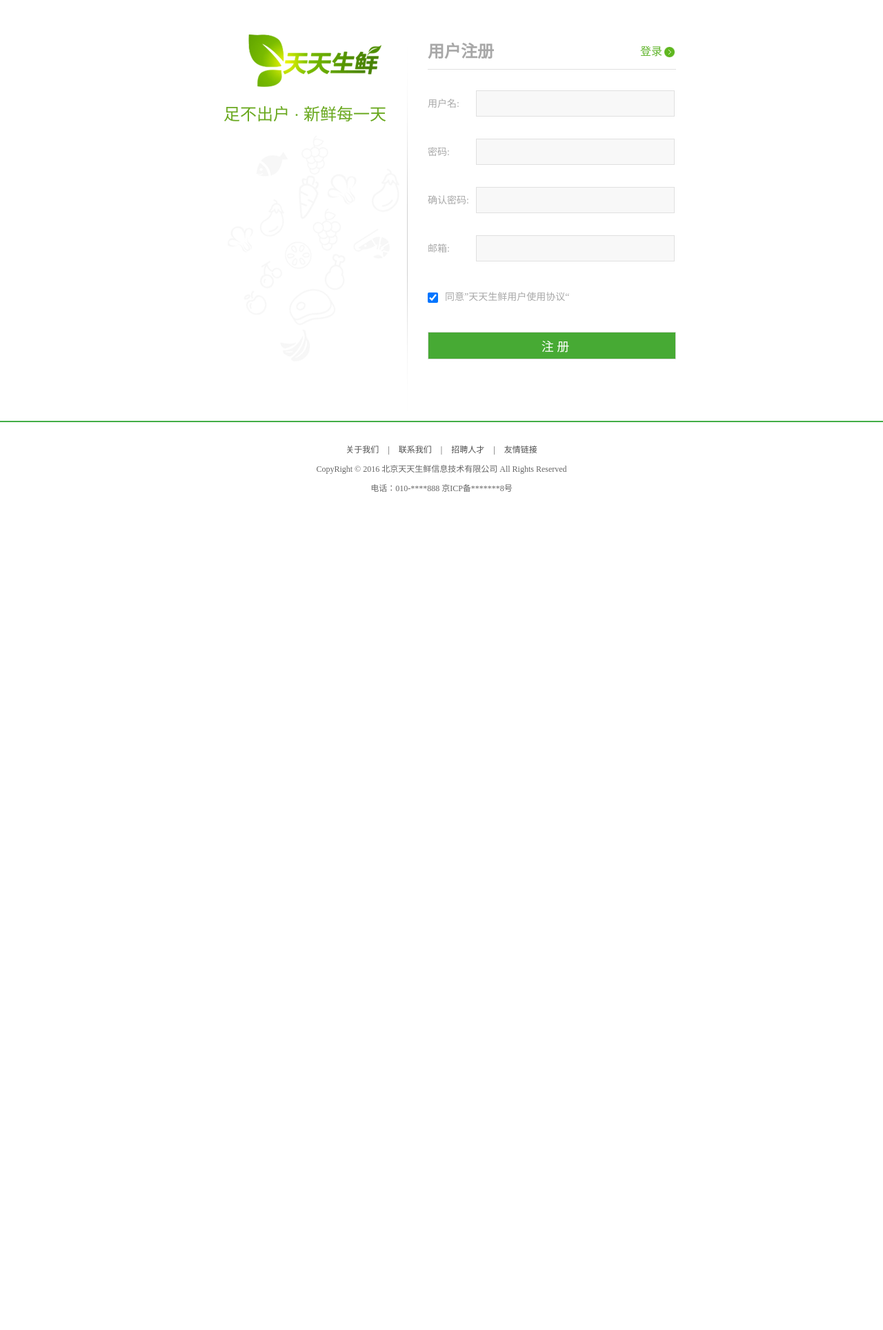
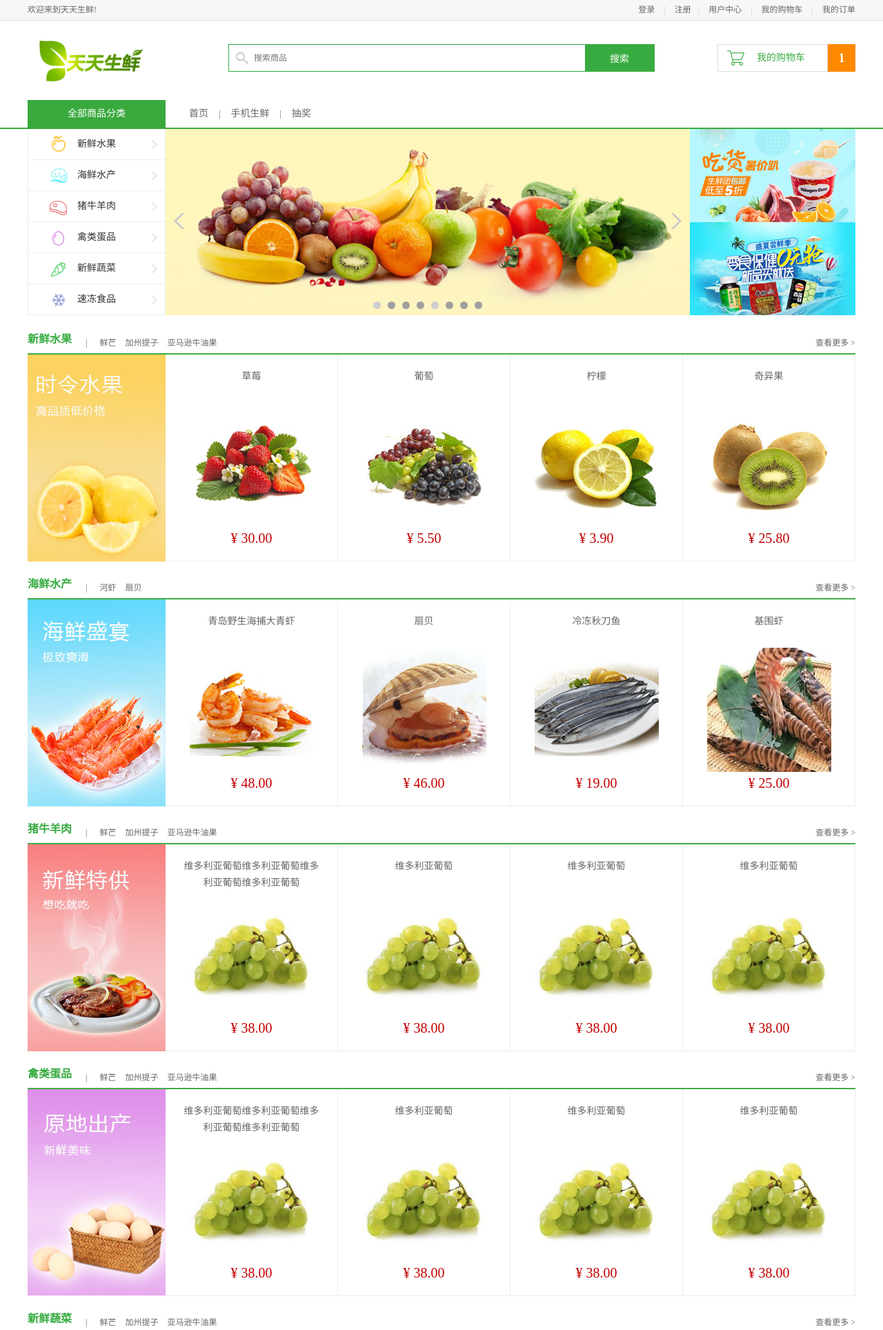
Before and after one commit to fivcan/ttsx_online, a Django app: page / in a window 1280 px wide. Shown: the top 1928 px of the page at 69% size. Before the commit the page ends 713 px from the top, so only its background shows below. Run offline with Django 3.2, Linux system fonts and the light colour scheme.

Commit message:
修改玩首页

```diff
--- /dev/null
+++ b/ttsx/templates/index.html
@@ -0,0 +1,352 @@
+<!DOCTYPE html PUBLIC "-//W3C//DTD XHTML 1.0 Transitional//EN" "http://www.w3.org/TR/xhtml1/DTD/xhtml1-transitional.dtd">
+<html xmlns="http://www.w3.org/1999/xhtml" xml:lang="en">
+<head>
+	<meta http-equiv="Content-Type" content="text/html;charset=UTF-8">
+	<title>天天生鲜-首页</title>
+	<link rel="stylesheet" type="text/css" href="/static/css/reset.css">
+	<link rel="stylesheet" type="text/css" href="/static/css/main.css">
+	<script type="text/javascript" src="/static/js/jquery-1.12.4.min.js"></script>
+	<script type="text/javascript" src="/static/js/jquery-ui.min.js"></script>
+	<script type="text/javascript" src="/static/js/slide.js"></script>
+</head>
+<body>
+	<div class="header_con">
+		<div class="header">
+			<div class="welcome fl">欢迎来到天天生鲜!</div>
+			<div class="fr">
+				<div class="login_info fl">
+					欢迎您：<em>张 山</em>
+				</div>
+				<div class="login_btn fl">
+					<a href="login.html">登录</a>
+					<span>|</span>
+					<a href="register.html">注册</a>
+				</div>
+				<div class="user_link fl">
+					<span>|</span>
+					<a href="user_center_info.html">用户中心</a>
+					<span>|</span>
+					<a href="cart.html">我的购物车</a>
+					<span>|</span>
+					<a href="user_center_order.html">我的订单</a>
+				</div>
+			</div>
+		</div>
+	</div>
+
+	<div class="search_bar clearfix">
+		<a href="index.html" class="logo fl"><img src="/static/images/logo.png"></a>
+		<div class="search_con fl">
+			<input type="text" class="input_text fl" name="" placeholder="搜索商品">
+			<input type="button" class="input_btn fr" name="" value="搜索">
+		</div>
+		<div class="guest_cart fr">
+			<a href="#" class="cart_name fl">我的购物车</a>
+			<div class="goods_count fl" id="show_count">1</div>
+		</div>
+	</div>
+
+	<div class="navbar_con">
+		<div class="navbar">
+			<h1 class="fl">全部商品分类</h1>
+			<ul class="navlist fl">
+				<li><a href="">首页</a></li>
+				<li class="interval">|</li>
+				<li><a href="">手机生鲜</a></li>
+				<li class="interval">|</li>
+				<li><a href="">抽奖</a></li>
+			</ul>
+		</div>
+	</div>
+
+	<div class="center_con clearfix">
+		<ul class="subnav fl">
+			<li><a href="#model01" class="fruit">新鲜水果</a></li>
+			<li><a href="#model02" class="seafood">海鲜水产</a></li>
+			<li><a href="#model03" class="meet">猪牛羊肉</a></li>
+			<li><a href="#model04" class="egg">禽类蛋品</a></li>
+			<li><a href="#model05" class="vegetables">新鲜蔬菜</a></li>
+			<li><a href="#model06" class="ice">速冻食品</a></li>
+		</ul>
+		<div class="slide fl">
+			<ul class="slide_pics">
+				<li><img src="/static/images/slide.jpg" alt="幻灯片"></li>
+				<li><img src="/static/images/slide02.jpg" alt="幻灯片"></li>
+				<li><img src="/static/images/slide03.jpg" alt="幻灯片"></li>
+				<li><img src="/static/images/slide04.jpg" alt="幻灯片"></li>
+			</ul>
+			<div class="prev"></div>
+			<div class="next"></div>
+			<ul class="points"></ul>
+		</div>
+		<div class="adv fl">
+			<a href="#"><img src="/static/images/adv01.jpg"></a>
+			<a href="#"><img src="/static/images/adv02.jpg"></a>
+		</div>
+	</div>
+
+	<div class="list_model">
+		<div class="list_title clearfix">
+			<h3 class="fl" id="model01">新鲜水果</h3>
+			<div class="subtitle fl">
+				<span>|</span>
+				<a href="#">鲜芒</a>
+				<a href="#">加州提子</a>
+				<a href="#">亚马逊牛油果</a>
+			</div>
+			<a href="#" class="goods_more fr" id="fruit_more">查看更多 ></a>
+		</div>
+
+		<div class="goods_con clearfix">
+			<div class="goods_banner fl"><img src="/static/images/banner01.jpg"></div>
+			<ul class="goods_list fl">
+				<li>
+					<h4><a href="#">草莓</a></h4>
+					<a href="#"><img src="/static/images/goods/goods003.jpg"></a>
+					<div class="prize">¥ 30.00</div>
+				</li>
+				<li>
+					<h4><a href="#">葡萄</a></h4>
+					<a href="#"><img src="/static/images/goods/goods002.jpg"></a>
+					<div class="prize">¥ 5.50</div>
+				</li>
+				<li>
+					<h4><a href="#">柠檬</a></h4>
+					<a href="#"><img src="/static/images/goods/goods001.jpg"></a>
+					<div class="prize">¥ 3.90</div>
+				</li>
+				<li>
+					<h4><a href="#">奇异果</a></h4>
+					<a href="#"><img src="/static/images/goods/goods012.jpg"></a>
+					<div class="prize">¥ 25.80</div>
+				</li>
+			</ul>
+		</div>
+	</div>
+
+	<div class="list_model">
+		<div class="list_title clearfix">
+			<h3 class="fl" id="model02">海鲜水产</h3>
+			<div class="subtitle fl">
+				<span>|</span>
+				<a href="#">河虾</a>
+				<a href="#">扇贝</a>
+			</div>
+			<a href="#" class="goods_more fr">查看更多 ></a>
+		</div>
+
+		<div class="goods_con clearfix">
+			<div class="goods_banner fl"><img src="/static/images/banner02.jpg"></div>
+			<ul class="goods_list fl">
+				<li>
+					<h4><a href="#">青岛野生海捕大青虾</a></h4>
+					<a href="#"><img src="/static/images/goods/goods018.jpg"></a>
+					<div class="prize">¥ 48.00</div>
+				</li>
+				<li>
+					<h4><a href="#">扇贝</a></h4>
+					<a href="#"><img src="/static/images/goods/goods019.jpg"></a>
+					<div class="prize">¥ 46.00</div>
+				</li>
+				<li>
+					<h4><a href="#">冷冻秋刀鱼</a></h4>
+					<a href="#"><img src="/static/images/goods/goods020.jpg"></a>
+					<div class="prize">¥ 19.00</div>
+				</li>
+				<li>
+					<h4><a href="#">基围虾</a></h4>
+					<a href="#"><img src="/static/images/goods/goods021.jpg"></a>
+					<div class="prize">¥ 25.00</div>
+				</li>
+			</ul>
+		</div>
+	</div>
+
+	<div class="list_model">
+		<div class="list_title clearfix">
+			<h3 class="fl" id="model03">猪牛羊肉</h3>
+			<div class="subtitle fl">
+				<span>|</span>
+				<a href="#">鲜芒</a>
+				<a href="#">加州提子</a>
+				<a href="#">亚马逊牛油果</a>
+			</div>
+			<a href="#" class="goods_more fr">查看更多 ></a>
+		</div>
+
+		<div class="goods_con clearfix">
+			<div class="goods_banner fl"><img src="/static/images/banner03.jpg"></div>
+			<ul class="goods_list fl">
+				<li>
+					<h4><a href="#">维多利亚葡萄维多利亚葡萄维多利亚葡萄维多利亚葡萄</a></h4>
+					<a href="#"><img src="/static/images/goods.jpg"></a>
+					<div class="prize">¥ 38.00</div>
+				</li>
+				<li>
+					<h4><a href="#">维多利亚葡萄</a></h4>
+					<a href="#"><img src="/static/images/goods.jpg"></a>
+					<div class="prize">¥ 38.00</div>
+				</li>
+				<li>
+					<h4><a href="#">维多利亚葡萄</a></h4>
+					<a href="#"><img src="/static/images/goods.jpg"></a>
+					<div class="prize">¥ 38.00</div>
+				</li>
+				<li>
+					<h4><a href="#">维多利亚葡萄</a></h4>
+					<a href="#"><img src="/static/images/goods.jpg"></a>
+					<div class="prize">¥ 38.00</div>
+				</li>
+			</ul>
+		</div>
+	</div>
+
+	<div class="list_model">
+		<div class="list_title clearfix">
+			<h3 class="fl" id="model04">禽类蛋品</h3>
+			<div class="subtitle fl">
+				<span>|</span>
+				<a href="#">鲜芒</a>
+				<a href="#">加州提子</a>
+				<a href="#">亚马逊牛油果</a>
+			</div>
+			<a href="#" class="goods_more fr">查看更多 ></a>
+		</div>
+
+		<div class="goods_con clearfix">
+			<div class="goods_banner fl"><img src="/static/images/banner04.jpg"></div>
+			<ul class="goods_list fl">
+				<li>
+					<h4><a href="#">维多利亚葡萄维多利亚葡萄维多利亚葡萄维多利亚葡萄</a></h4>
+					<a href="#"><img src="/static/images/goods.jpg"></a>
+					<div class="prize">¥ 38.00</div>
+				</li>
+				<li>
+					<h4><a href="#">维多利亚葡萄</a></h4>
+					<a href="#"><img src="/static/images/goods.jpg"></a>
+					<div class="prize">¥ 38.00</div>
+				</li>
+				<li>
+					<h4><a href="#">维多利亚葡萄</a></h4>
+					<a href="#"><img src="/static/images/goods.jpg"></a>
+					<div class="prize">¥ 38.00</div>
+				</li>
+				<li>
+					<h4><a href="#">维多利亚葡萄</a></h4>
+					<a href="#"><img src="/static/images/goods.jpg"></a>
+					<div class="prize">¥ 38.00</div>
+				</li>
+			</ul>
+		</div>
+	</div>
+
+	<div class="list_model">
+		<div class="list_title clearfix">
+			<h3 class="fl" id="model05">新鲜蔬菜</h3>
+			<div class="subtitle fl">
+				<span>|</span>
+				<a href="#">鲜芒</a>
+				<a href="#">加州提子</a>
+				<a href="#">亚马逊牛油果</a>
+			</div>
+			<a href="#" class="goods_more fr">查看更多 ></a>
+		</div>
+
+		<div class="goods_con clearfix">
+			<div class="goods_banner fl"><img src="/static/images/banner05.jpg"></div>
+			<ul class="goods_list fl">
+				<li>
+					<h4><a href="#">维多利亚葡萄维多利亚葡萄维多利亚葡萄维多利亚葡萄</a></h4>
+					<a href="#"><img src="/static/images/goods.jpg"></a>
+					<div class="prize">¥ 38.00</div>
+				</li>
+				<li>
+					<h4><a href="#">维多利亚葡萄</a></h4>
+					<a href="#"><img src="/static/images/goods.jpg"></a>
+					<div class="prize">¥ 38.00</div>
+				</li>
+				<li>
+					<h4><a href="#">维多利亚葡萄</a></h4>
+					<a href="#"><img src="/static/images/goods.jpg"></a>
+					<div class="prize">¥ 38.00</div>
+				</li>
+				<li>
+					<h4><a href="#">维多利亚葡萄</a></h4>
+					<a href="#"><img src="/static/images/goods.jpg"></a>
+					<div class="prize">¥ 38.00</div>
+				</li>
+			</ul>
+		</div>
+	</div>
+
+	<div class="list_model">
+		<div class="list_title clearfix">
+			<h3 class="fl" id="model06">速冻食品</h3>
+			<div class="subtitle fl">
+				<span>|</span>
+				<a href="#">鲜芒</a>
+				<a href="#">加州提子</a>
+				<a href="#">亚马逊牛油果</a>
+			</div>
+			<a href="#" class="goods_more fr">查看更多 ></a>
+		</div>
+
+		<div class="goods_con clearfix">
+			<div class="goods_banner fl"><img src="/static/images/banner06.jpg"></div>
+			<ul class="goods_list fl">
+				<li>
+					<h4><a href="#">维多利亚葡萄维多利亚葡萄维多利亚葡萄维多利亚葡萄</a></h4>
+					<a href="#"><img src="/static/images/goods.jpg"></a>
+					<div class="prize">¥ 38.00</div>
+				</li>
+				<li>
+					<h4><a href="#">维多利亚葡萄</a></h4>
+					<a href="#"><img src="/static/images/goods.jpg"></a>
+					<div class="prize">¥ 38.00</div>
+				</li>
+				<li>
+					<h4><a href="#">维多利亚葡萄</a></h4>
+					<a href="#"><img src="/static/images/goods.jpg"></a>
+					<div class="prize">¥ 38.00</div>
+				</li>
+				<li>
+					<h4><a href="#">维多利亚葡萄</a></h4>
+					<a href="#"><img src="/static/images/goods.jpg"></a>
+					<div class="prize">¥ 38.00</div>
+				</li>
+			</ul>
+		</div>
+	</div>
+
+	<div class="footer">
+		<div class="foot_link">
+			<a href="#">关于我们</a>
+			<span>|</span>
+			<a href="#">联系我们</a>
+			<span>|</span>
+			<a href="#">招聘人才</a>
+			<span>|</span>
+			<a href="#">友情链接</a>
+		</div>
+		<p>CopyRight © 2016 北京天天生鲜信息技术有限公司 All Rights Reserved</p>
+		<p>电话：010-****888    京ICP备*******8号</p>
+	</div>
+	<script type="text/javascript" src="/static/js/slide.js"></script>
+	<script type="text/javascript">
+		BCSlideshow('focuspic');
+		var oFruit = document.getElementById('fruit_more');
+		var oShownum = document.getElementById('show_count');
+
+		var hasorder = localStorage.getItem('order_finish');
+
+		if(hasorder)
+		{
+			oShownum.innerHTML = '2';
+		}
+
+		oFruit.onclick = function(){
+			window.location.href = 'list.html';
+		}
+	</script>
+</body>
+</html>
--- a/ttsx/templates/user_center/register.html
+++ b/ttsx/templates/user_center/register.html
@@ -25,7 +25,7 @@
 				<a href="#">登录</a>
 			</div>
 			<div class="reg_form clearfix">
-				<form>
+				<form method="post" action="/user_center/register2.html">
 				<ul>
 					<li>
 						<label>用户名:</label>
--- a/ttsx/ttsx/settings.py
+++ b/ttsx/ttsx/settings.py
@@ -37,6 +37,7 @@ INSTALLED_APPS = (
     'django.contrib.sessions',
     'django.contrib.messages',
     'django.contrib.staticfiles',
+    'user_center',
 )
 
 MIDDLEWARE_CLASSES = (
@@ -77,7 +78,7 @@ WSGI_APPLICATION = 'ttsx.wsgi.application'
 DATABASES = {
     'default': {
         'ENGINE': 'django.db.backends.mysql',
-        'NAME': 'booktest',
+        'NAME': 'ttsx',
         'HOST': 'localhost',
         'PORT': '3306',
         'USER': 'root',
--- a/ttsx/ttsx/urls.py
+++ b/ttsx/ttsx/urls.py
@@ -18,5 +18,6 @@ from django.contrib import admin
 
 urlpatterns = [
     url(r'^admin/', include(admin.site.urls)),
-    url(r'^', include('user_center.urls'))
+    url(r'^', include('user_center.urls')),
+    url(r'^user_center/', include('user_center.urls'))
 ]
--- a/ttsx/user_center/urls.py
+++ b/ttsx/user_center/urls.py
@@ -2,5 +2,6 @@ from django.conf.urls import include, url
 import views
 
 urlpatterns = [
-    url(r'^$', views.index)
+    url(r'^$', views.index),
+
 ]
--- a/ttsx/user_center/views.py
+++ b/ttsx/user_center/views.py
@@ -3,4 +3,4 @@ from django.shortcuts import render
 # Create your views here.
 
 def index(request):
-    return render(request, 'user_center/register.html')
+    return render(request, 'index.html')
```
Also changed, not shown: ttsx/user_center/models.py (+7 -3 lines), ttsx/user_center/migrations/0001_initial.py (added).
